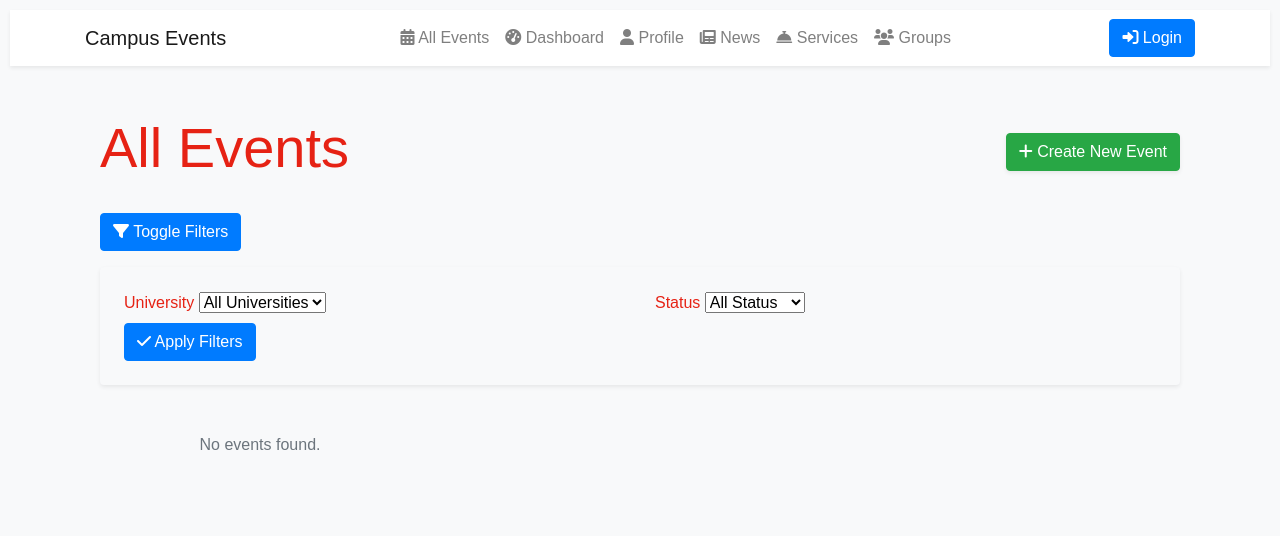
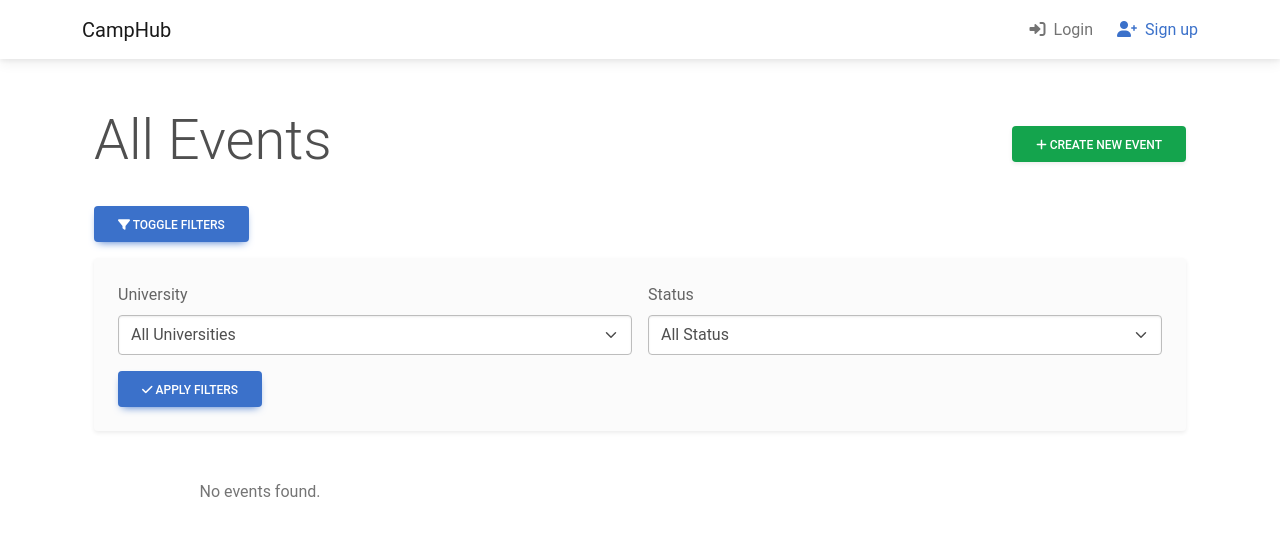
Before and after one commit to quiesscent/Campus_Interaction, a Django app: template templates/events/event_list.html in a window 1280 px wide. Shown: the top 536 px of the page. Run offline with Django 5.2, Linux system fonts and the light colour scheme; the template is opened without the code that fills it, so the values that code supplies are empty; some libraries are stand-ins or nearby versions.

Commit message:
extend from the main 'base.html' and delete events/base.html

```diff
--- a/events/urls.py
+++ b/events/urls.py
@@ -27,7 +27,7 @@ urlpatterns = [
     path('comment/<int:comment_id>/like/', views.toggle_comment_like, name='toggle_comment_like'),
     path('<int:event_id>/delete/', views.delete_event, name='delete_event'),
     path('<int:event_id>/react/', views.toggle_reaction, name='toggle_reaction'),
-    path('university/autocomplete/', views.university_autocomplete, name='university_autocomplete'),
+    path('university/autocomplete/', views.campus_autocomplete, name='university_autocomplete'),
     # Integrate select2 for dropdowns
     path('select2/', include('django_select2.urls')),
 ]
--- a/templates/base.html
+++ b/templates/base.html
@@ -76,6 +76,9 @@
                             Feeds
                         </a>
                     </li>
+                    <li class="nav-item">
+                        <a class="nav-link" href="{% url 'events:event_list' %}"><i class="fas fa-calendar-alt"></i> All Events</a>
+                    </li>
                     <li class="nav-item ms-2">
                         <form method="post" action="{% url 'logout' %}">
                             {% csrf_token %}
--- a/templates/events/base.html
+++ /dev/null
@@ -1,63 +0,0 @@
-<!DOCTYPE html>
-<html lang="en">
-<head>
-    <meta charset="UTF-8">
-    <meta name="viewport" content="width=device-width, initial-scale=1.0">
-    <title>{% block title %}Campus Events{% endblock %}</title>
-    <link rel="stylesheet" href="https://stackpath.bootstrapcdn.com/bootstrap/4.5.2/css/bootstrap.min.css">
-    <script src="https://code.jquery.com/jquery-3.5.1.slim.min.js"></script>
-    <script src="https://cdn.jsdelivr.net/npm/@popperjs/core@2.9.2/dist/umd/popper.min.js"></script>
-    <script src="https://stackpath.bootstrapcdn.com/bootstrap/4.5.2/js/bootstrap.min.js"></script>
-    <link rel="stylesheet" href="https://cdnjs.cloudflare.com/ajax/libs/font-awesome/6.0.0-beta3/css/all.min.css">
-    <script src="https://code.jquery.com/jquery-3.6.0.min.js"></script>
-    <script src="https://code.jquery.com/ui/1.12.1/jquery-ui.min.js"></script>
-    <link rel="stylesheet" href="https://code.jquery.com/ui/1.12.1/themes/base/jquery-ui.css">
-    <link rel="stylesheet" href="https://cdn.jsdelivr.net/npm/select2@4.1.0/dist/css/select2.min.css" />
-    <link rel="stylesheet" href="/static/css/styles.css">
-</head>
-<body class="bg-light">
-    <nav class="navbar navbar-expand-lg navbar-light bg-white shadow-sm">
-        <div class="container">
-            <a class="navbar-brand" href="{% url 'events:event_list' %}">Campus Events</a>
-            <button class="navbar-toggler" type="button" data-toggle="collapse" data-target="#navbarNav" aria-controls="navbarNav" aria-expanded="false" aria-label="Toggle navigation">
-                <span class="navbar-toggler-icon"></span>
-            </button>
-            <div class="collapse navbar-collapse" id="navbarNav">
-                <div class="ml-auto">
-                    <ul class="navbar-nav">
-                        <li class="nav-item">
-                            <a class="nav-link" href="{% url 'events:event_list' %}"><i class="fas fa-calendar-alt"></i> All Events</a>
-                        </li>
-                        <li class="nav-item">
-                            <a class="nav-link" href="#"><i class="fas fa-tachometer-alt"></i> Dashboard</a>
-                        </li>
-                        <li class="nav-item">
-                            <a class="nav-link" href="{% url 'dashboard' %}"><i class="fas fa-user"></i> Profile</a>
-                        </li>
-                        <li class="nav-item">
-                            <a class="nav-link" href="#"><i class="fas fa-newspaper"></i> News</a>
-                        </li>
-                        <li class="nav-item">
-                            <a class="nav-link" href="#"><i class="fas fa-concierge-bell"></i> Services</a>
-                        </li>
-                        <li class="nav-item">
-                            <a class="nav-link" href="#"><i class="fas fa-users"></i> Groups</a>
-                        </li>
-                    </ul>
-                </div>
-                <div class="ml-auto">
-                    {% if user.is_authenticated %}
-                        <a href="{% url 'events:create_event' %}" class="btn btn-primary"><i class="fas fa-plus-circle"></i> Create Event</a>
-                        <a href="{% url 'logout' %}" class="btn btn-outline-secondary ml-2"><i class="fas fa-sign-out-alt"></i> Logout</a>
-                    {% else %}
-                        <a href="{% url 'login' %}" class="btn btn-primary"><i class="fas fa-sign-in-alt"></i> Login</a>
-                    {% endif %}
-                </div>
-            </div>
-        </div>
-    </nav>
-    <main class="container my-4">
-        {% block content %}{% endblock %}
-    </main>
-</body>
-</html>
--- a/templates/events/create_event.html
+++ b/templates/events/create_event.html
@@ -1,5 +1,5 @@
 {# create_event.html #}
-{% extends 'events/base.html' %}
+{% extends 'base.html' %}
 
 {% block title %}Create Event{% endblock %}
 {% load form_tags %}
--- a/templates/events/event_detail.html
+++ b/templates/events/event_detail.html
@@ -1,4 +1,4 @@
-{% extends 'events/base.html' %}
+{% extends 'base.html' %}
 
 {% block title %}Event Details{% endblock %}
 
--- a/templates/events/event_list.html
+++ b/templates/events/event_list.html
@@ -1,4 +1,4 @@
-{% extends 'events/base.html' %}
+{% extends 'base.html' %}
 {% block title %}All Events{% endblock %}
 {% block content %}
 <div class="container my-5" x-data="{ showFilters: false }">
```
